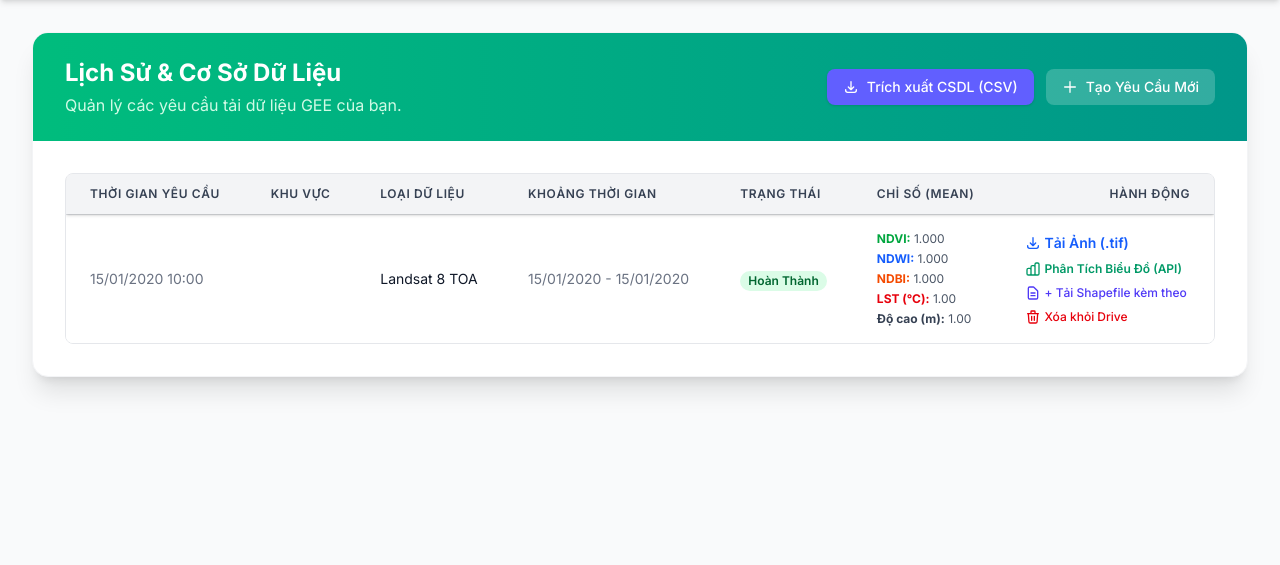
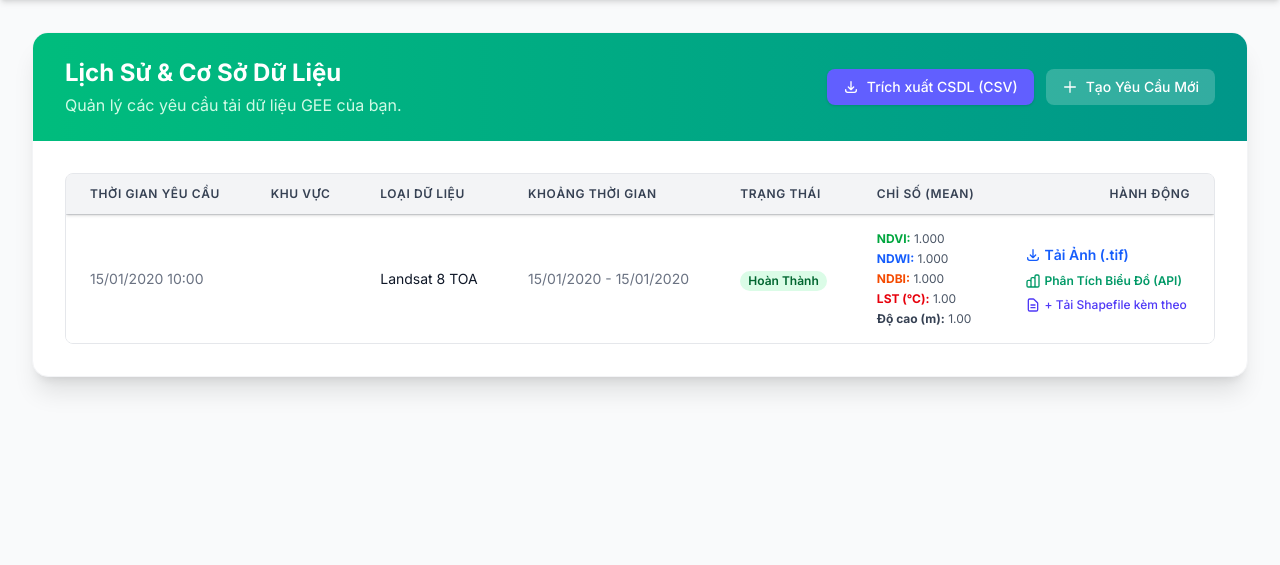
Before and after one commit to tuka0304/PPNCKH, a Django app: page /history/ in a window 1280 px wide. Shown: the part 65-630 px from the top of the page. Run offline with Django 5.2, Linux system fonts and the light colour scheme; tables that the repository leaves empty hold one stand-in row (values such as "Sample post"); data that the repository does not hold is empty; style sheets or scripts are compiled from the project's sources.

Commit message:
UI: Remove 'Delete from Drive' button since architecture now uses direct download links

```diff
--- a/gee_app/templates/gee_app/history.html
+++ b/gee_app/templates/gee_app/history.html
@@ -52,9 +52,9 @@
                             {% if req.status == 'COMPLETED' %}
                                 <span class="px-2 inline-flex text-xs leading-5 font-semibold rounded-full bg-green-100 text-green-800">Hoàn Thành</span>
                             {% elif req.status == 'PROCESSING' %}
-                                <span class="px-2 inline-flex text-xs leading-5 font-semibold rounded-full bg-yellow-100 text-yellow-800 animate-pulse">Đang Xử Lý (Google Drive)</span>
+                                <span class="px-2 inline-flex text-xs leading-5 font-semibold rounded-full bg-yellow-100 text-yellow-800 animate-pulse">Đang Xử Lý (Big Data)</span>
                             {% elif req.status == 'DELETED' %}
-                                <span class="px-2 inline-flex text-xs leading-5 font-semibold rounded-full bg-gray-100 text-gray-800">Đã Xóa Khỏi Drive</span>
+                                <span class="px-2 inline-flex text-xs leading-5 font-semibold rounded-full bg-gray-100 text-gray-800">Đã Xóa</span>
                             {% else %}
                                 <span class="px-2 inline-flex text-xs leading-5 font-semibold rounded-full bg-red-100 text-red-800">Lỗi</span>
                             {% endif %}
@@ -87,13 +87,6 @@
                                         <svg class="w-4 h-4" fill="none" stroke="currentColor" viewBox="0 0 24 24"><path stroke-linecap="round" stroke-linejoin="round" stroke-width="2" d="M9 12h6m-6 4h6m2 5H7a2 2 0 01-2-2V5a2 2 0 012-2h5.586a1 1 0 01.707.293l5.414 5.414a1 1 0 01.293.707V19a2 2 0 01-2 2z"></path></svg>
                                         + Tải Shapefile kèm theo
                                     </a>
-                                    <form action="{% url 'delete_file' req.id %}" method="POST" class="inline block" onsubmit="return confirm('Bạn có chắc chắn muốn xóa file này khỏi Google Drive để tối ưu dung lượng không?');">
-                                        {% csrf_token %}
-                                        <button type="submit" class="text-red-600 hover:text-red-900 flex items-center gap-1 text-xs">
-                                            <svg class="w-4 h-4" fill="none" stroke="currentColor" viewBox="0 0 24 24"><path stroke-linecap="round" stroke-linejoin="round" stroke-width="2" d="M19 7l-.867 12.142A2 2 0 0116.138 21H7.862a2 2 0 01-1.995-1.858L5 7m5 4v6m4-6v6m1-10V4a1 1 0 00-1-1h-4a1 1 0 00-1 1v3M4 7h16"></path></svg>
-                                            Xóa khỏi Drive
-                                        </button>
-                                    </form>
                                 </div>
                             {% elif req.status == 'PROCESSING' %}
                                 <span class="text-gray-400 flex items-center gap-1">
```
